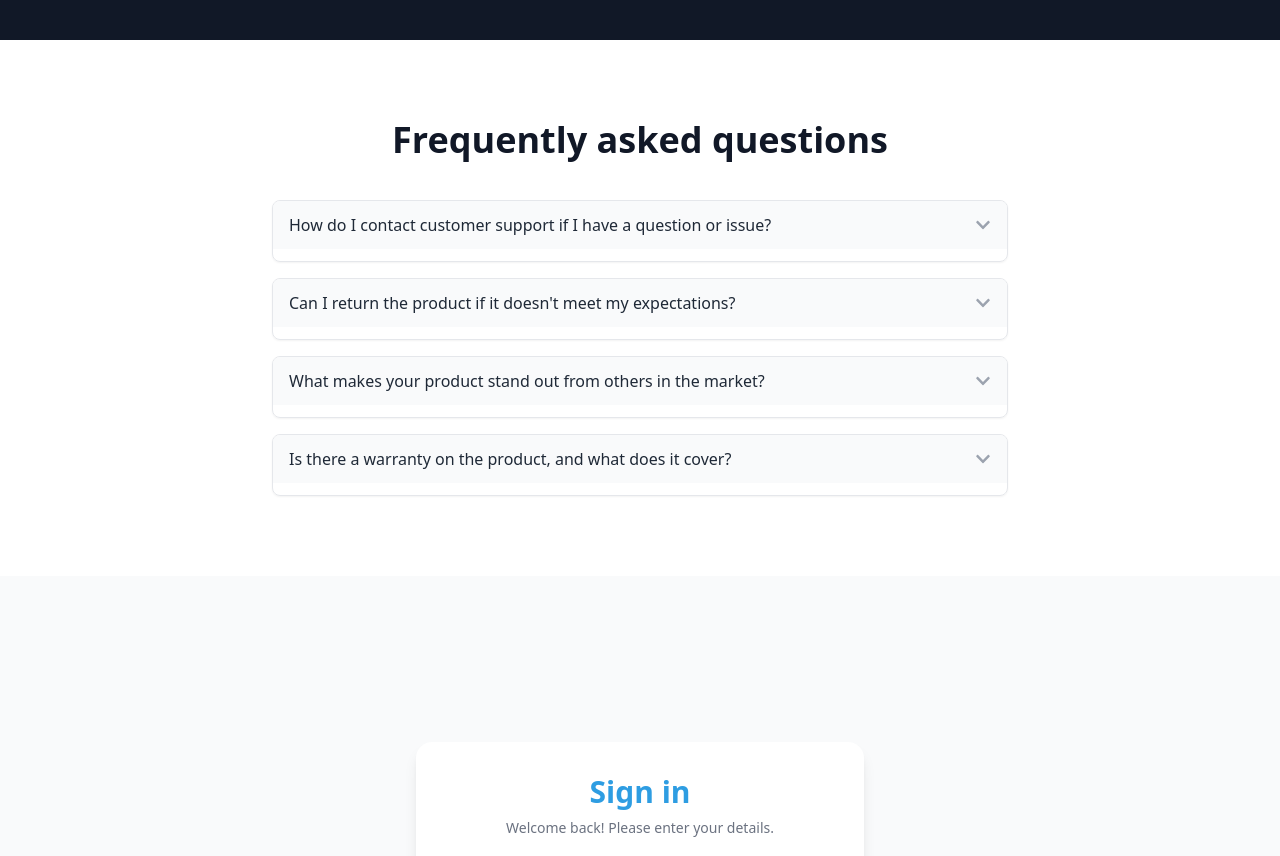
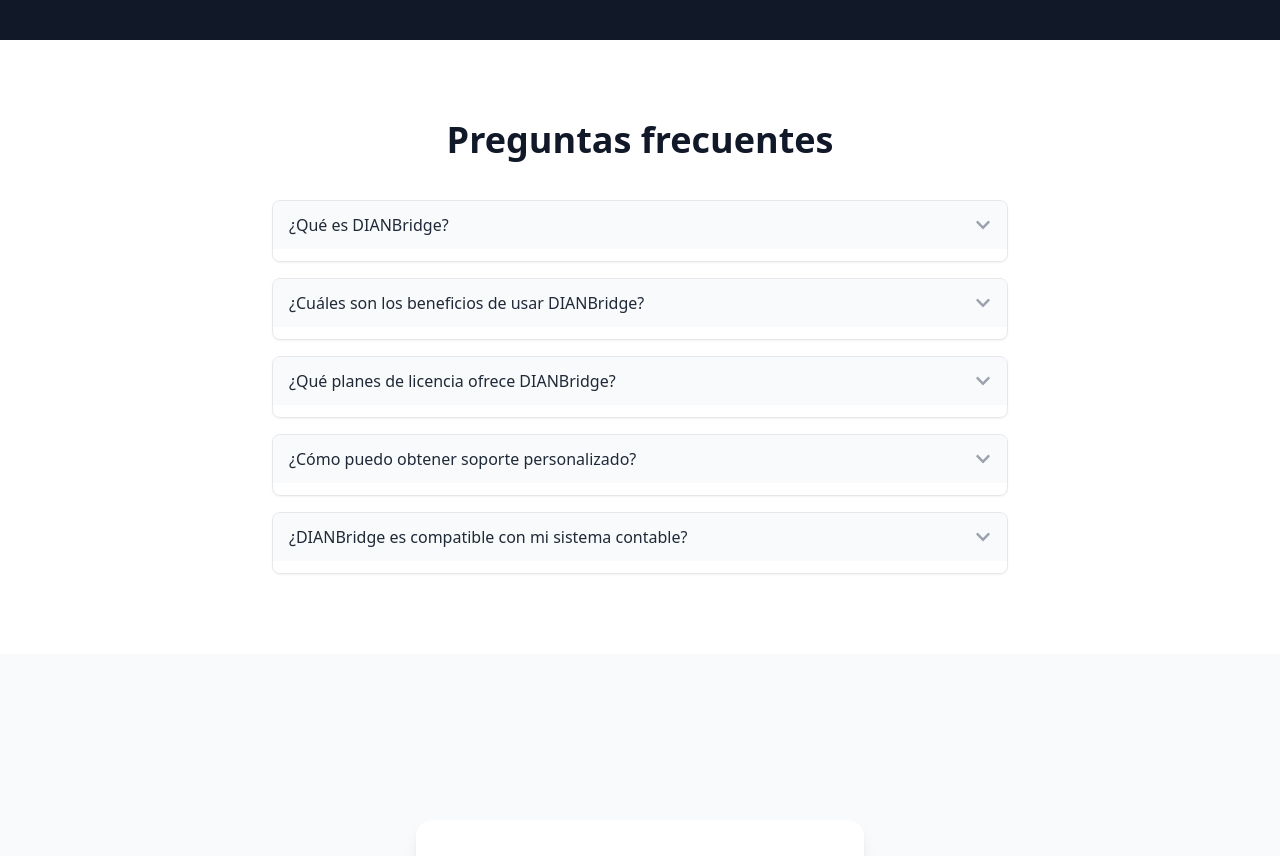
Before and after one commit to santiruab1/app-dianbridge, a React (Vite) app: page / in a window 1280 px wide. Shown: the part 3440-4296 px from the top of the page. Built offline with nearby package versions, Linux system fonts and the light colour scheme.

Commit message:
feat: update FAQ component with Spanish translations and improve interaction handling

```diff
--- a/src/components/FAQ.jsx
+++ b/src/components/FAQ.jsx
@@ -4,39 +4,65 @@
 const faqs = [
 	{
 		id: "panel1",
-    question: "How do I contact customer support if I have a question or issue?",
+		question: "¿Qué es DIANBridge?",
 		answer: (
 			<>
-        You can reach our customer support team by emailing&nbsp;
-        <a href="mailto:support@email.com" className="text-primary underline">support@email.com</a>
-        &nbsp;or calling our toll-free number. We're here to assist you promptly.
+				DIANBridge es una solución tecnológica innovadora que permite integrar
+				sistemas contables con la plataforma de la DIAN. Facilita la gestión de
+				facturas electrónicas, garantizando eficiencia operativa y cumplimiento
+				con la normativa fiscal.
 			</>
 		),
 	},
 	{
 		id: "panel2",
-    question: "Can I return the product if it doesn't meet my expectations?",
+		question: "¿Cuáles son los beneficios de usar DIANBridge?",
 		answer: (
 			<>
-        Absolutely! We offer a hassle-free return policy. If you're not completely satisfied, you can return the product within [number of days] days for a full refund or exchange.
+				DIANBridge automatiza procesos, reduce errores, asegura el cumplimiento de
+				las regulaciones fiscales y ahorra tiempo en la gestión de facturas
+				electrónicas. Además, se integra fácilmente con sistemas contables
+				existentes.
 			</>
 		),
 	},
 	{
 		id: "panel3",
-    question: "What makes your product stand out from others in the market?",
+		question: "¿Qué planes de licencia ofrece DIANBridge?",
 		answer: (
 			<>
-        Our product distinguishes itself through its adaptability, durability, and innovative features. We prioritize user satisfaction and continually strive to exceed expectations in every aspect.
+				Ofrecemos tres planes:
+				<br />
+				<strong>Plan gratuito:</strong> integración esencial para pequeñas
+				empresas.
+				<br />
+				<strong>Plan mensual:</strong> ideal para medianas empresas, incluye
+				Soporte y reportes.
+				<br />
+				<strong>Plan anual:</strong> solución avanzada con soporte prioritario y
+				herramientas personalizadas.
 			</>
 		),
 	},
 	{
 		id: "panel4",
-    question: "Is there a warranty on the product, and what does it cover?",
+		question: "¿Cómo puedo obtener soporte personalizado?",
 		answer: (
 			<>
-        Yes, our product comes with a [length of warranty] warranty. It covers defects in materials and workmanship. If you encounter any issues covered by the warranty, please contact our customer support for assistance.
+				Puedes contactarnos por correo electrónico, chat o línea directa. Nuestro
+				equipo técnico está disponible para ayudarte y ofrecerte orientación
+				adaptada a las necesidades específicas de tu empresa.
+			</>
+		),
+	},
+	{
+		id: "panel5",
+		question: "¿DIANBridge es compatible con mi sistema contable?",
+		answer: (
+			<>
+				Sí. DIANBridge es compatible con una amplia variedad de sistemas
+				contables. Si tu sistema no aparece en nuestra lista, podemos trabajar
+				contigo para lograr una integración personalizada.
 			</>
 		),
 	},
@@ -44,49 +70,78 @@
 
 export default function FAQ() {
 	const [hovered, setHovered] = useState(null);
+	const [open, setOpen] = useState(null);
+
+	// Detecta si es dispositivo móvil
+	const isMobile =
+		typeof window !== "undefined" &&
+		window.matchMedia &&
+		window.matchMedia("(pointer: coarse)").matches;
+
+	const handleEnter = (id) => {
+		if (!isMobile) setHovered(id);
+	};
+	const handleLeave = () => {
+		if (!isMobile) setHovered(null);
+	};
+	const handleClick = (id) => {
+		setOpen(open === id ? null : id);
+	};
 
 	return (
-    <section id="faq" className="py-12 md:py-20 bg-white flex flex-col items-center">
+		<section
+			id="faq"
+			className="py-12 md:py-20 bg-white flex flex-col items-center"
+		>
 			<div className="max-w-3xl w-full px-4 flex flex-col items-center gap-8">
 				<h2 className="text-3xl md:text-4xl font-bold text-gray-900 text-center mb-2">
-          Frequently asked questions
+					Preguntas frecuentes
 				</h2>
 				<div className="w-full flex flex-col gap-4">
-          {faqs.map((faq) => (
+					{faqs.map((faq) => {
+						const isOpen =
+							open === faq.id || (!isMobile && hovered === faq.id);
+						return (
 							<div
 								key={faq.id}
 								className="border border-gray-200 rounded-lg overflow-hidden shadow-sm"
-              onMouseEnter={() => setHovered(faq.id)}
-              onMouseLeave={() => setHovered(null)}
+								onMouseEnter={() => handleEnter(faq.id)}
+								onMouseLeave={handleLeave}
 							>
 								<button
 									className="w-full flex justify-between items-center px-4 py-3 bg-gray-50 hover:bg-gray-100 transition text-left"
-                aria-expanded={hovered === faq.id}
+									aria-expanded={isOpen}
 									aria-controls={`${faq.id}-content`}
 									id={`${faq.id}-header`}
-                tabIndex={-1}
+									tabIndex={0}
 									type="button"
+									onClick={() => handleClick(faq.id)}
 								>
-                <span className="font-medium text-gray-800">{faq.question}</span>
+									<span className="font-medium text-gray-800">
+										{faq.question}
+									</span>
 									<FaChevronDown
 										className={`ml-2 transition-transform duration-200 ${
-                    hovered === faq.id ? "rotate-180 text-primary" : "text-gray-400"
+											isOpen
+												? "rotate-180 text-primary"
+												: "text-gray-400"
 										}`}
 									/>
 								</button>
 								<div
 									id={`${faq.id}-content`}
 									className={`px-4 pb-3 text-gray-700 text-sm transition-all duration-200 ${
-                  hovered === faq.id
+										isOpen
 											? "max-h-96 opacity-100"
 											: "max-h-0 opacity-0 overflow-hidden"
 									}`}
 									aria-labelledby={`${faq.id}-header`}
 								>
-                {hovered === faq.id && <div>{faq.answer}</div>}
+									{isOpen && <div>{faq.answer}</div>}
 								</div>
 							</div>
-          ))}
+						);
+					})}
 				</div>
 			</div>
 		</section>
```
Lines whose indentation alone changed are shown as unchanged.
